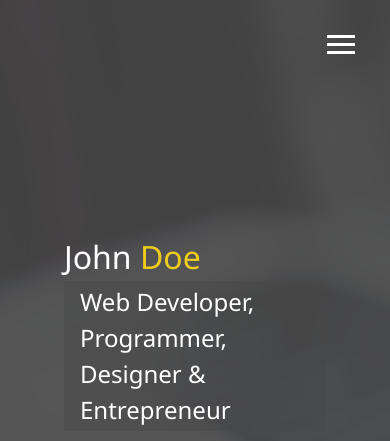
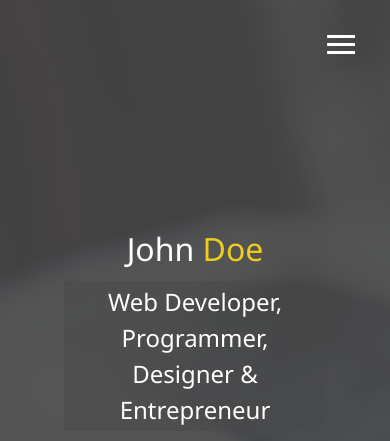
Before and after one commit to amritdesigns/modern_portfolio, a website: page dist/index.html in a window 390 px wide. Shown: the top 441 px of the page. Drawn offline with Linux system fonts and the light colour scheme.

Commit message:
Added media queries and made menu overlay responsive

```diff
--- a/scss/_config.scss
+++ b/scss/_config.scss
@@ -28,3 +28,28 @@ $background-opacity: 0.9;
     }
   }
 }
+
+// Media Query Mixins
+@mixin mediaSm {
+  @media screen and (max-width: 500px) {
+    @content;
+  }
+}
+
+@mixin mediaMd {
+  @media screen and (max-width: 768px) {
+    @content;
+  }
+}
+
+@mixin mediaLg {
+  @media screen and (min-width: 769px) and (max-width: 1170px) {
+    @content;
+  }
+}
+
+@mixin mediaXL {
+  @media screen and (min-width: 1171px) {
+    @content;
+  }
+}
--- /dev/null
+++ b/scss/_mobile.scss
@@ -0,0 +1,56 @@
+// Wide Screens
+@include mediaXL {
+
+}
+
+// Desktops & Laptops
+@include mediaLg {
+
+}
+
+// Tablets & Small Laptops
+@include mediaMd {
+    main {
+        align-items: center;
+        text-align: center;
+
+        .lg-heading {
+            line-height: 1;
+            margin-bottom: 1rem;
+        }
+    }
+
+    ul.menu-nav, div.menu-branding {
+        float: none;
+        width: 100%;
+        min-height: 0;
+
+        &.show{
+            transform: translate3d(0, 0, 0);
+        }
+    }
+
+    .menu-nav {
+        height: 75vh;
+        transform: translate3d(-100%, 0, 0);
+        font-size: 24px;
+    }
+
+    .menu-branding{
+        height: 25vh;
+        transform: translate3d(100%, 0, 0);
+
+        .portrait {
+            background: url('../img/portrait_small.jpg');
+            width: 150px;
+            height: 150px;
+        }
+    }
+}
+
+// Smartphones
+@include mediaSm {
+    main#home h1 {
+        margin-top: 10vh;
+    }
+}
--- a/scss/main.scss
+++ b/scss/main.scss
@@ -1,5 +1,6 @@
 @import 'config';
 @import 'menu';
+@import 'mobile';
 
 * {
   box-sizing: border-box;
```
Also changed, not shown: dist/css/main.css.
